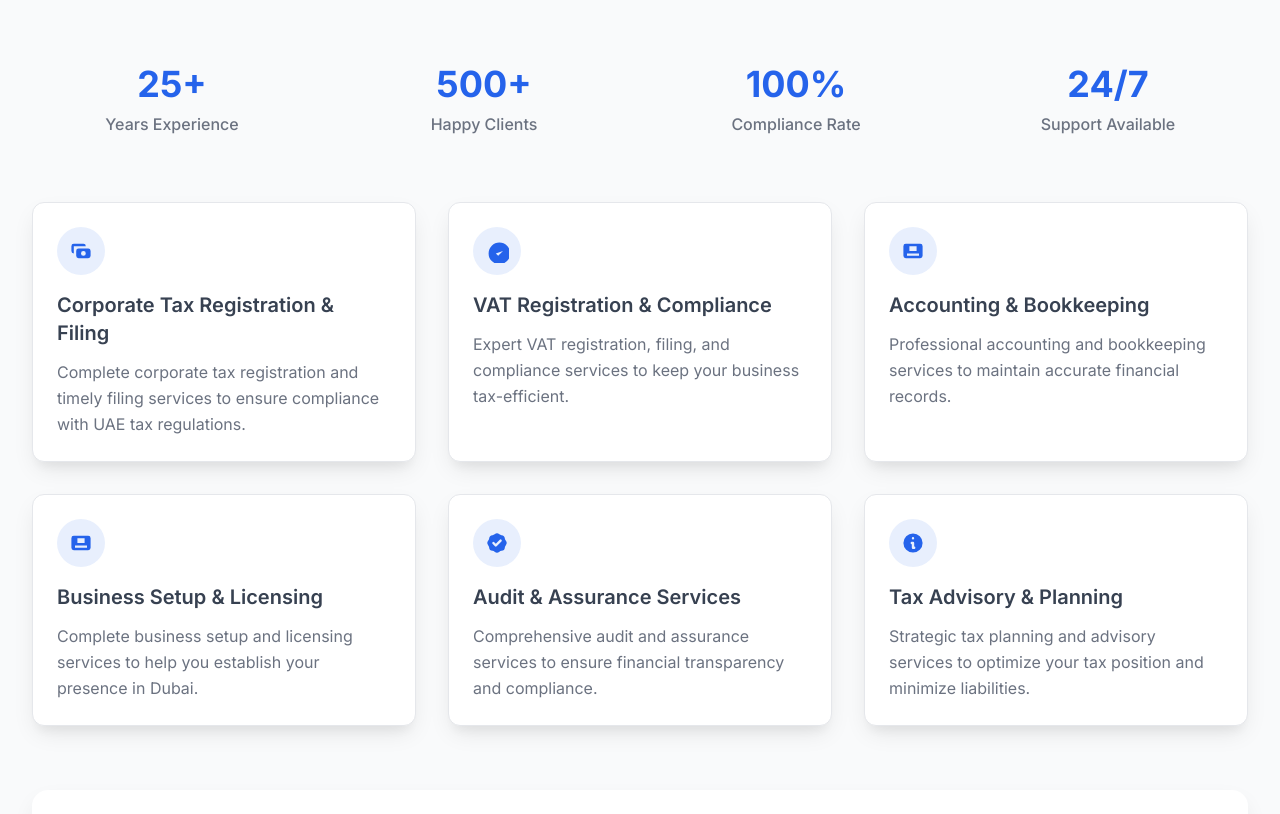
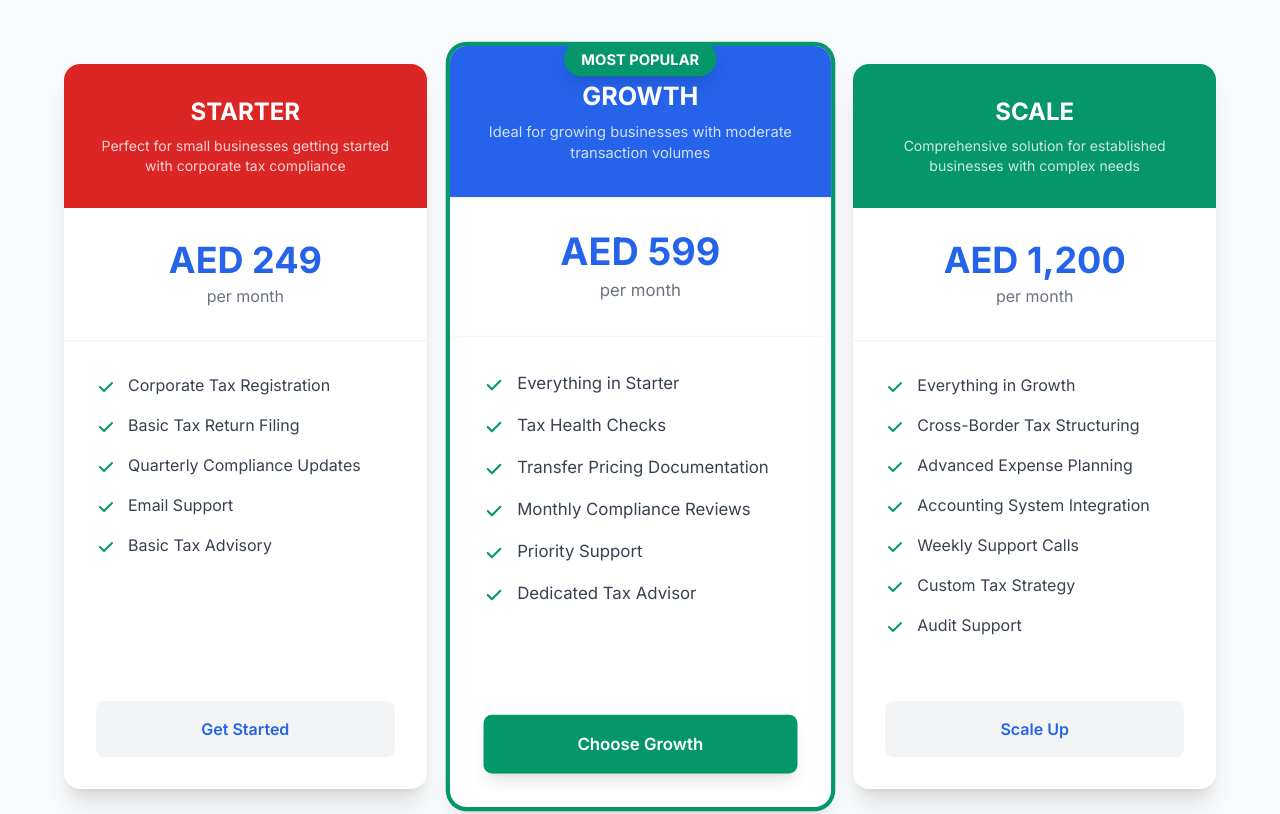
Before and after one commit to AkshayKeerti/StandardAuditingLP, a React (Create React App) app: page / in a window 1280 px wide. Shown: the part 1405-2219 px from the top of the page. Built offline with nearby package versions, Linux system fonts and the light colour scheme.

Commit message:
Add PricingPackages component after Hero section and fix button height consistency using flexbox

```diff
--- a/src/App.js
+++ b/src/App.js
@@ -1,6 +1,7 @@
 import React from 'react';
 import Header from './components/Header';
 import Hero from './components/Hero';
+import PricingPackages from './components/PricingPackages';
 import BusinessDescription from './components/BusinessDescription';
 import Services from './components/Services';
 import Testimonials from './components/Testimonials';
@@ -14,6 +15,7 @@ function App() {
     <div className="App">
       <Header />
       <Hero />
+      <PricingPackages />
       <BusinessDescription />
       <Services />
       <Testimonials />
--- a/src/components/PricingPackages.js
+++ b/src/components/PricingPackages.js
@@ -67,7 +67,7 @@ const PricingPackages = () => {
 
         <div className="grid md:grid-cols-3 gap-6 sm:gap-8 max-w-6xl mx-auto">
           {packages.map((pkg, index) => (
-            <div key={index} className={`relative bg-white rounded-2xl shadow-xl overflow-hidden ${pkg.popular ? 'ring-4 ring-vigor-green transform scale-105' : ''}`}>
+            <div key={index} className={`relative bg-white rounded-2xl shadow-xl overflow-hidden flex flex-col ${pkg.popular ? 'ring-4 ring-vigor-green transform scale-105' : ''}`}>
               {pkg.popular && (
                 <div className="absolute top-0 left-1/2 transform -translate-x-1/2 z-10">
                   <span className="bg-vigor-green text-white px-3 sm:px-4 py-1 sm:py-2 rounded-full text-xs sm:text-sm font-bold shadow-lg">
@@ -89,7 +89,7 @@ const PricingPackages = () => {
               </div>
 
               {/* Package Features */}
-              <div className="p-6 sm:p-8">
+              <div className="p-6 sm:p-8 flex-grow">
                 <ul className="space-y-3 sm:space-y-4">
                   {pkg.features.map((feature, featureIndex) => (
                     <li key={featureIndex} className="flex items-start space-x-3 text-left">
@@ -103,8 +103,8 @@ const PricingPackages = () => {
               </div>
 
               {/* CTA Button */}
-              <div className="p-6 sm:p-8 pt-0">
-                <button className={`w-full py-3 sm:py-4 px-4 sm:px-6 rounded-lg font-semibold transition-all duration-300 transform hover:scale-105 text-sm sm:text-base ${
+              <div className="p-6 sm:p-8 pt-0 mt-auto">
+                <button className={`w-full py-3 sm:py-4 px-4 sm:px-6 rounded-lg font-semibold transition-all duration-300 transform hover:scale-105 text-sm sm:text-base h-12 sm:h-14 flex items-center justify-center ${
                   pkg.popular
                     ? 'bg-vigor-green text-white hover:bg-green-600 shadow-lg'
                     : 'bg-gray-100 text-vigor-blue hover:bg-gray-200'
--- a/tailwind.config.js
+++ b/tailwind.config.js
@@ -19,6 +19,10 @@ module.exports = {
         'gray-dark': '#374151', // Dark gray text
         'white': '#ffffff',
         'black': '#111827',
+        // Vigor colors for PricingPackages
+        'vigor-red': '#dc2626',
+        'vigor-blue': '#2563eb',
+        'vigor-green': '#059669',
       },
       fontFamily: {
         'sans': ['Inter', 'system-ui', 'sans-serif'],
```
